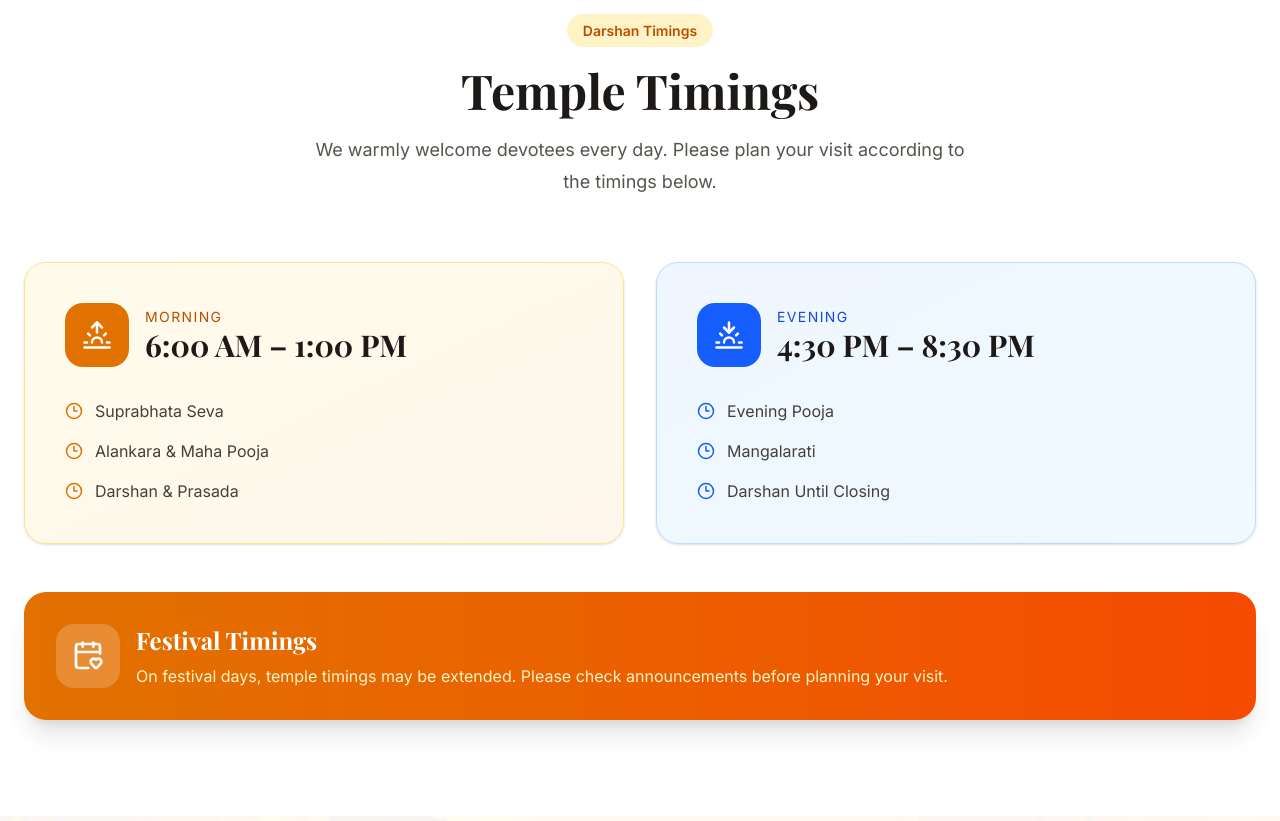
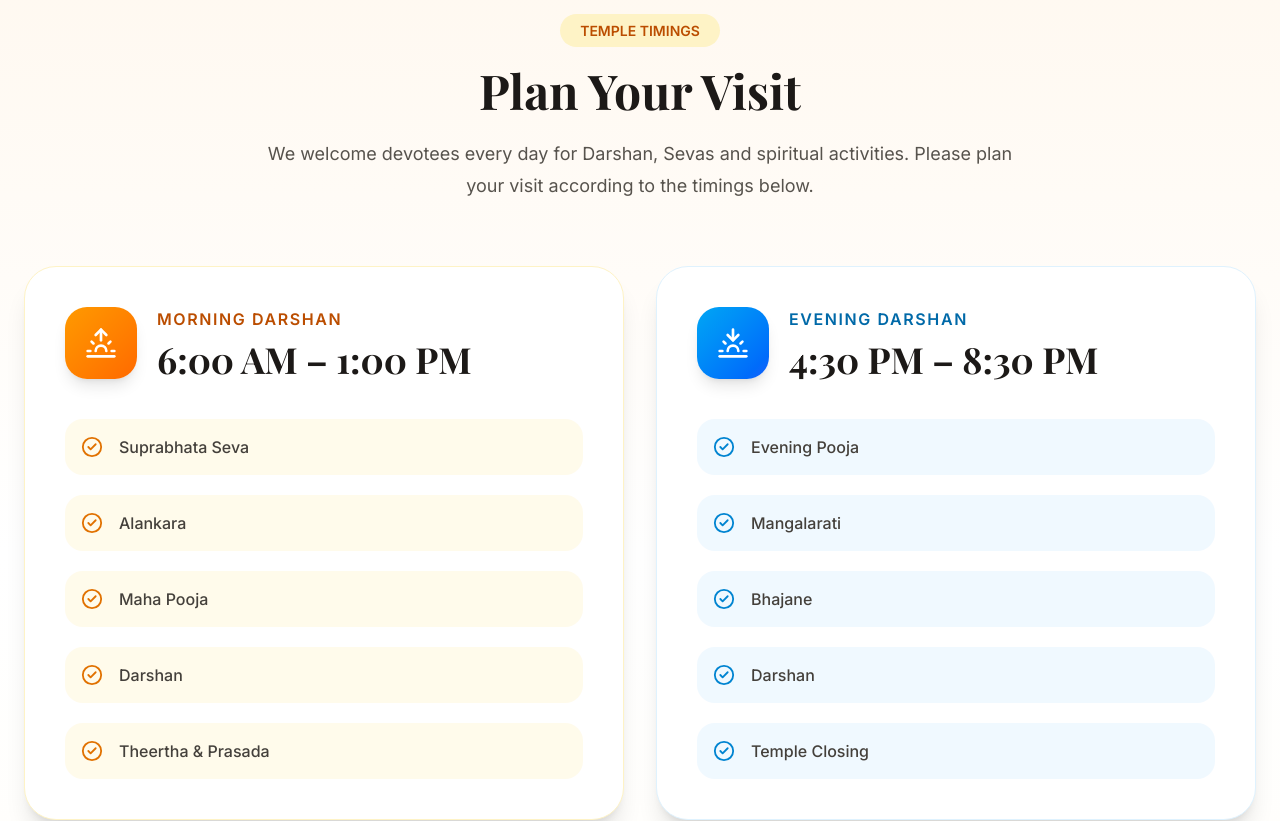
Before and after one commit to ngowda759/Rayaramathaynk, a Next.js app: page / in a window 1280 px wide. Shown: the part 3000-3821 px from the top of the page. Built offline with nearby package versions, Linux system fonts and the light colour scheme; no server answers; the database is empty; a web font is replaced by a local one.

Commit message:
Homepage V2 redesign completed

```diff
--- a/components/home/TempleTimings.tsx
+++ b/components/home/TempleTimings.tsx
@@ -1,150 +1,225 @@
+"use client";
+
+import { motion } from "framer-motion";
 import {
   Clock3,
   Sunrise,
   Sunset,
   CalendarHeart,
+  CheckCircle2,
 } from "lucide-react";
+
+const morningSchedule = [
+  "Suprabhata Seva",
+  "Alankara",
+  "Maha Pooja",
+  "Darshan",
+  "Theertha & Prasada",
+];
+
+const eveningSchedule = [
+  "Evening Pooja",
+  "Mangalarati",
+  "Bhajane",
+  "Darshan",
+  "Temple Closing",
+];
 
 export default function TempleTimings() {
   return (
-    <section className="bg-white py-24">
+    <section className="relative overflow-hidden bg-gradient-to-b from-[#fff8ef] via-white to-[#fffdf8] py-24">
+
       <div className="mx-auto max-w-7xl px-6">
 
-        <div className="text-center">
-          <span className="rounded-full bg-amber-100 px-4 py-2 text-sm font-semibold text-amber-700">
-            Darshan Timings
+        <div className="mx-auto max-w-3xl text-center">
+
+          <span className="rounded-full bg-amber-100 px-5 py-2 text-sm font-semibold text-amber-700">
+            TEMPLE TIMINGS
           </span>
 
-          <h2 className="mt-6 text-4xl font-bold text-stone-900 md:text-5xl">
-            Temple Timings
+          <h2 className="mt-6 text-5xl font-bold text-stone-900">
+            Plan Your Visit
           </h2>
 
-          <p className="mx-auto mt-5 max-w-2xl text-lg leading-8 text-stone-600">
-            We warmly welcome devotees every day. Please plan your visit
-            according to the timings below.
+          <p className="mt-6 text-lg leading-8 text-stone-600">
+            We welcome devotees every day for Darshan, Sevas and
+            spiritual activities. Please plan your visit according
+            to the timings below.
           </p>
+
         </div>
 
         <div className="mt-16 grid gap-8 lg:grid-cols-2">
 
-          {/* Morning */}
+          <motion.div
+            initial={{ opacity: 0, x: -40 }}
+            whileInView={{ opacity: 1, x: 0 }}
+            viewport={{ once: true }}
+            className="rounded-[32px] border border-amber-100 bg-white p-10 shadow-xl"
+          >
 
-          <div className="rounded-3xl border border-amber-200 bg-gradient-to-br from-amber-50 to-orange-50 p-10 shadow-sm">
+            <div className="flex items-center gap-5">
 
-            <div className="flex items-center gap-4">
+              <div className="flex h-18 w-18 items-center justify-center rounded-3xl bg-gradient-to-br from-amber-500 to-orange-500 p-5 text-white shadow-lg">
 
-              <div className="flex h-16 w-16 items-center justify-center rounded-2xl bg-amber-600 text-white">
-                <Sunrise size={30} />
+                <Sunrise size={34} />
+
               </div>
 
               <div>
-                <p className="text-sm uppercase tracking-widest text-amber-700">
-                  Morning
+
+                <p className="font-semibold uppercase tracking-widest text-amber-700">
+                  Morning Darshan
                 </p>
 
-                <h3 className="text-3xl font-bold text-stone-900">
+                <h3 className="mt-2 text-4xl font-bold text-stone-900">
                   6:00 AM – 1:00 PM
                 </h3>
+
               </div>
 
             </div>
 
-            <div className="mt-8 space-y-4 text-stone-700">
+            <div className="mt-10 space-y-5">
 
-              <div className="flex items-center gap-3">
-                <Clock3 size={18} className="text-amber-600" />
-                Suprabhata Seva
+              {morningSchedule.map((item) => (
+
+                <div
+                  key={item}
+                  className="flex items-center gap-4 rounded-2xl bg-amber-50 p-4"
+                >
+
+                  <CheckCircle2
+                    className="text-amber-600"
+                    size={22}
+                  />
+
+                  <span className="font-medium text-stone-700">
+                    {item}
+                  </span>
+
+                </div>
+
+              ))}
+
+            </div>
+
+          </motion.div>
+
+          <motion.div
+            initial={{ opacity: 0, x: 40 }}
+            whileInView={{ opacity: 1, x: 0 }}
+            viewport={{ once: true }}
+            className="rounded-[32px] border border-sky-100 bg-white p-10 shadow-xl"
+          >
+
+            <div className="flex items-center gap-5">
+
+              <div className="flex h-18 w-18 items-center justify-center rounded-3xl bg-gradient-to-br from-sky-500 to-blue-600 p-5 text-white shadow-lg">
+
+                <Sunset size={34} />
+
               </div>
 
-              <div className="flex items-center gap-3">
-                <Clock3 size={18} className="text-amber-600" />
-                Alankara & Maha Pooja
-              </div>
+              <div>
 
-              <div className="flex items-center gap-3">
-                <Clock3 size={18} className="text-amber-600" />
-                Darshan & Prasada
+                <p className="font-semibold uppercase tracking-widest text-sky-700">
+                  Evening Darshan
+                </p>
+
+                <h3 className="mt-2 text-4xl font-bold text-stone-900">
+                  4:30 PM – 8:30 PM
+                </h3>
+
               </div>
 
             </div>
 
-          </div>
+            <div className="mt-10 space-y-5">
 
-          {/* Evening */}
+              {eveningSchedule.map((item) => (
 
-          <div className="rounded-3xl border border-blue-200 bg-gradient-to-br from-blue-50 to-sky-50 p-10 shadow-sm">
+                <div
+                  key={item}
+                  className="flex items-center gap-4 rounded-2xl bg-sky-50 p-4"
+                >
 
-            <div className="flex items-center gap-4">
+                  <CheckCircle2
+                    className="text-sky-600"
+                    size={22}
+                  />
 
-              <div className="flex h-16 w-16 items-center justify-center rounded-2xl bg-blue-600 text-white">
-                <Sunset size={30} />
-              </div>
+                  <span className="font-medium text-stone-700">
+                    {item}
+                  </span>
 
-              <div>
-                <p className="text-sm uppercase tracking-widest text-blue-700">
-                  Evening
-                </p>
+                </div>
 
-                <h3 className="text-3xl font-bold text-stone-900">
-                  4:30 PM – 8:30 PM
-                </h3>
-              </div>
+              ))}
 
             </div>
 
-            <div className="mt-8 space-y-4 text-stone-700">
-
-              <div className="flex items-center gap-3">
-                <Clock3 size={18} className="text-blue-600" />
-                Evening Pooja
-              </div>
-
-              <div className="flex items-center gap-3">
-                <Clock3 size={18} className="text-blue-600" />
-                Mangalarati
-              </div>
-
-              <div className="flex items-center gap-3">
-                <Clock3 size={18} className="text-blue-600" />
-                Darshan Until Closing
-              </div>
-
-            </div>
-
-          </div>
+          </motion.div>
 
         </div>
 
-        <div className="mt-12 rounded-3xl bg-gradient-to-r from-amber-600 to-orange-600 p-8 text-white shadow-xl">
+        <motion.div
+          initial={{ opacity: 0, y: 30 }}
+          whileInView={{ opacity: 1, y: 0 }}
+          viewport={{ once: true }}
+          className="mt-14 rounded-[36px] bg-gradient-to-r from-amber-600 via-orange-500 to-amber-700 p-10 text-white shadow-2xl"
+        >
 
-          <div className="flex flex-col items-center justify-between gap-6 lg:flex-row">
+          <div className="flex flex-col items-center gap-6 lg:flex-row lg:justify-between">
 
-            <div className="flex items-center gap-4">
+            <div className="flex items-center gap-5">
 
-              <div className="rounded-2xl bg-white/20 p-4">
-                <CalendarHeart size={32} />
+              <div className="rounded-3xl bg-white/20 p-5">
+
+                <CalendarHeart size={34} />
+
               </div>
 
               <div>
 
-                <h3 className="text-2xl font-bold">
-                  Festival Timings
+                <h3 className="text-3xl font-bold">
+                  Festival Schedule
                 </h3>
 
-                <p className="mt-2 text-amber-100">
-                  On festival days, temple timings may be extended. Please
-                  check announcements before planning your visit.
+                <p className="mt-2 max-w-2xl text-amber-100">
+                  Temple timings may be extended during festivals,
+                  Guru Aaradhane, Navaratri and other special
+                  occasions. Please check announcements before
+                  visiting.
                 </p>
 
               </div>
 
             </div>
 
+            <div className="rounded-3xl bg-white px-8 py-5 text-center shadow-lg">
+
+              <Clock3
+                className="mx-auto text-amber-600"
+                size={32}
+              />
+
+              <p className="mt-2 font-bold text-stone-900">
+                Temple Open Today
+              </p>
+
+              <p className="text-green-600 font-semibold">
+                6:00 AM – 8:30 PM
+              </p>
+
+            </div>
+
           </div>
 
-        </div>
+        </motion.div>
 
       </div>
+
     </section>
   );
 }
```
